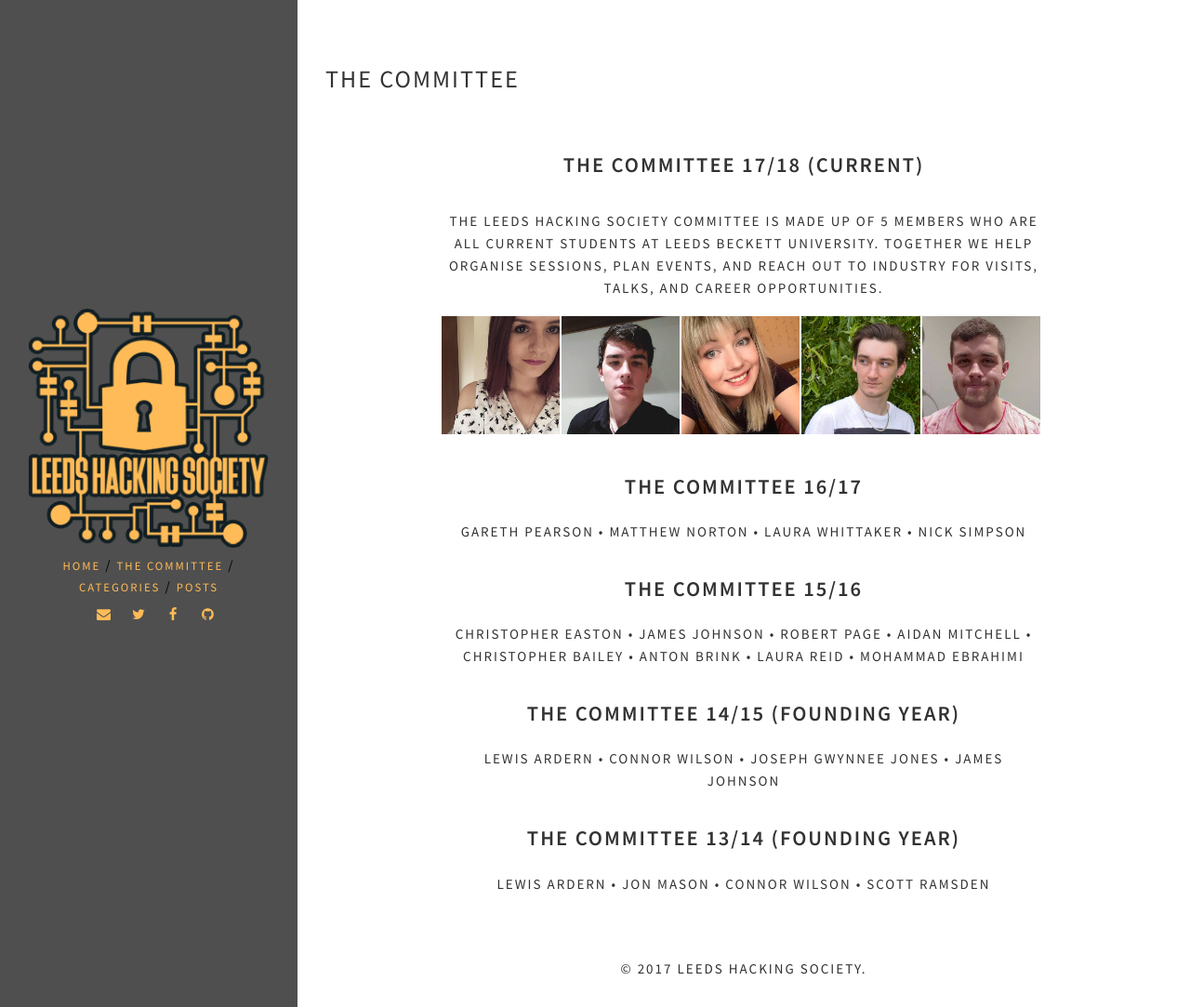
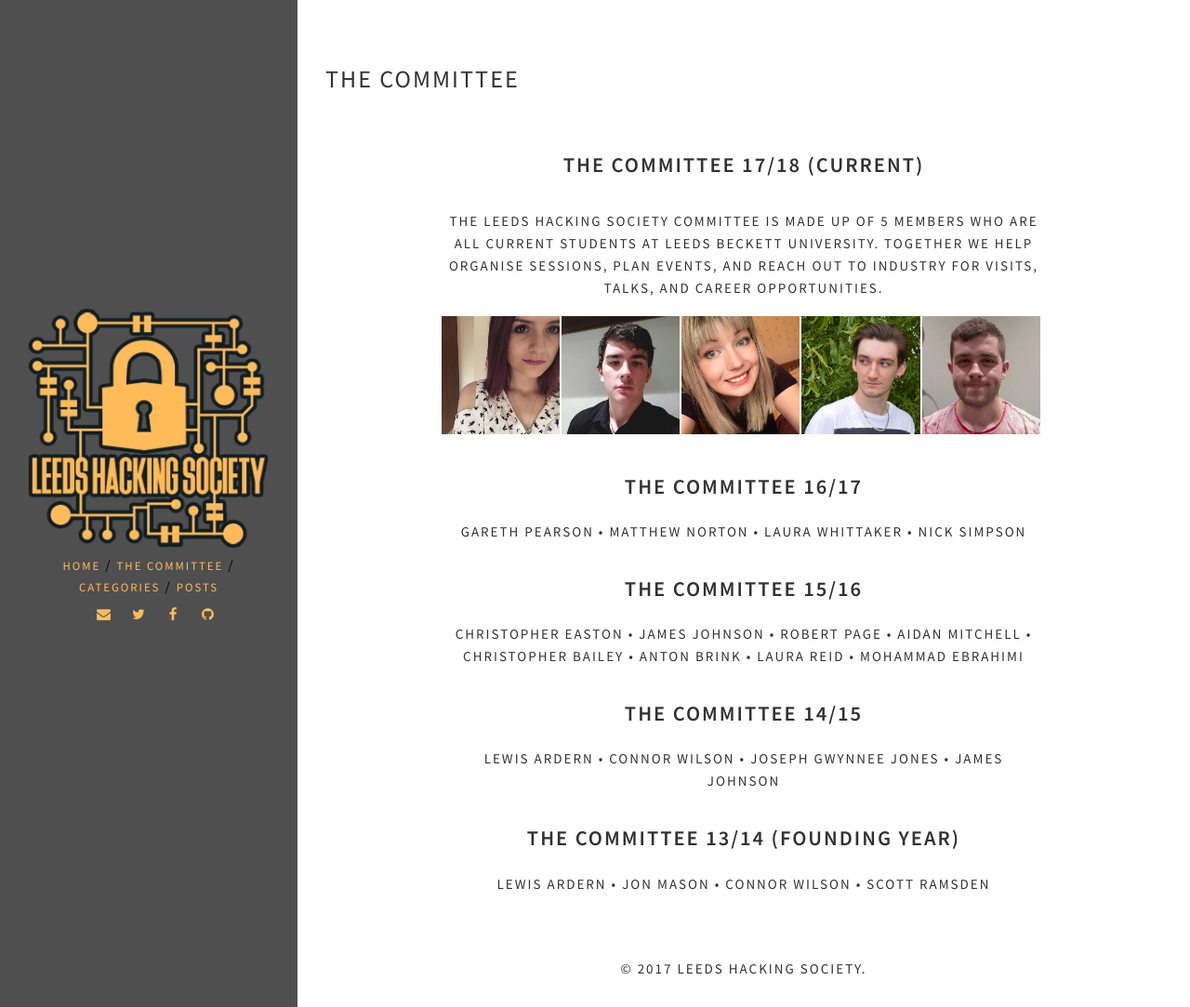
Before and after one commit to LeedsHackingSociety/LeedsHackingSociety.github.io, a Jekyll site: the page built from committee.html, in a window 1280 px wide. Shown: the whole page at 93% size. Built offline with Jekyll 4.4.1, drawn with Linux system fonts in a browser that asks for light colours.

Commit message:
Update committee.html

```diff
--- a/committee.html
+++ b/committee.html
@@ -134,7 +134,7 @@
             </div>
 
              <div class="previous">
-            <h3> The Committee 14/15 (Founding Year) </h3>
+            <h3> The Committee 14/15 </h3>
             <p> Lewis Ardern • Connor Wilson • Joseph Gwynnee Jones • James Johnson  </p>
             </div>
 
```
